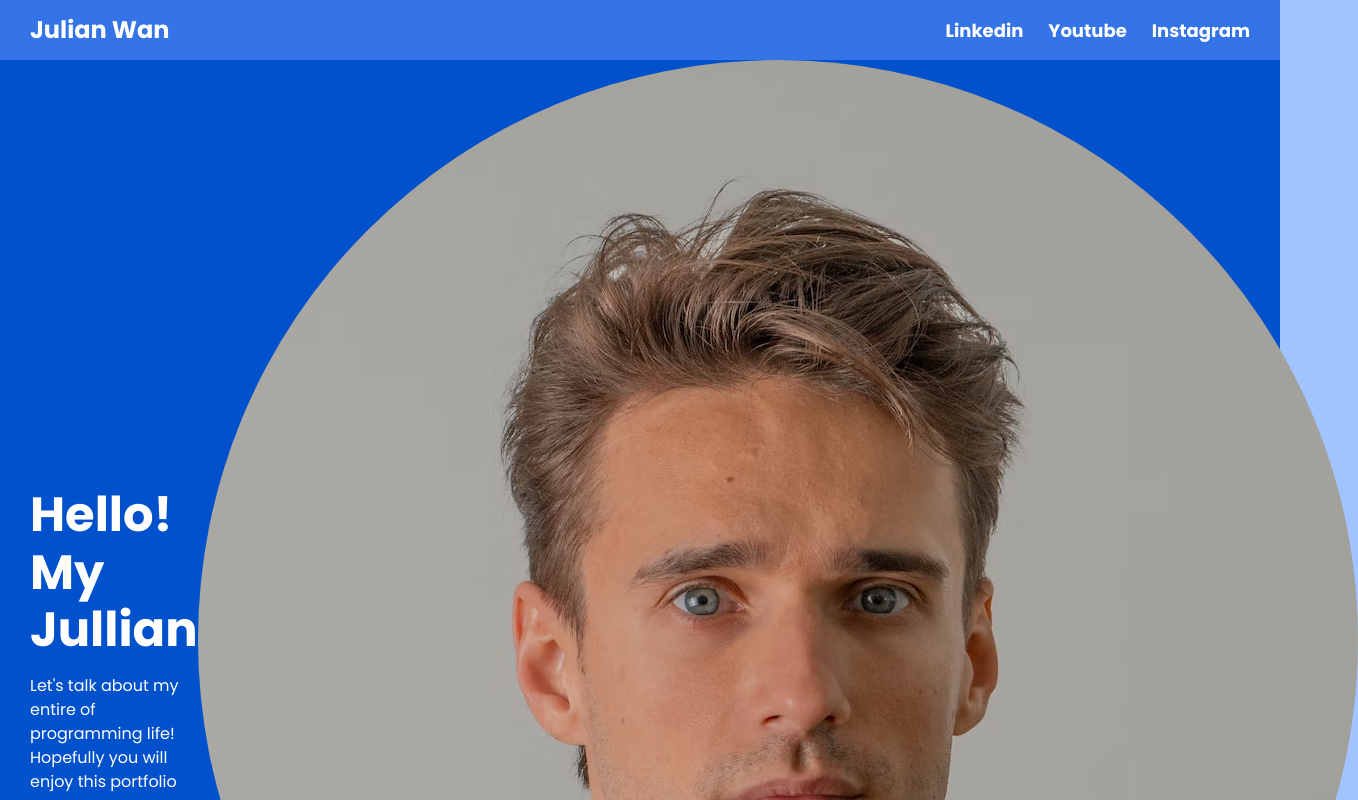
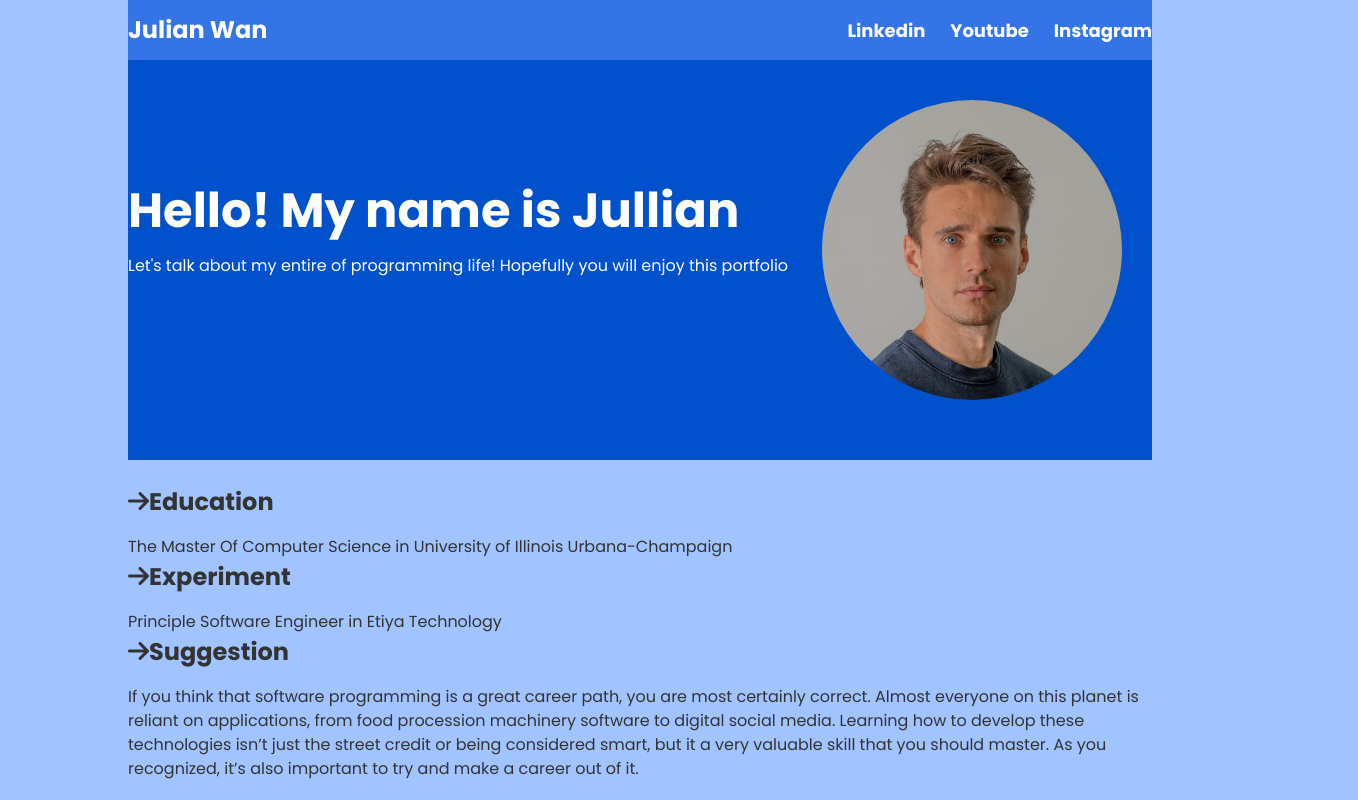
Before and after one commit to ismaillcann/mywebsite_ismail, a plain HTML site: page mywebsite/index.html in a window 1280 px wide. Shown: the top 800 px of the page, 1358 px wide, since content can reach past the window. Drawn offline with Linux system fonts and the light colour scheme.

Commit message:
profil foto ayarlandı, container sağ ve sol boşluklar düzenlendi.

```diff
--- a/mywebsite/index.html
+++ b/mywebsite/index.html
@@ -56,10 +56,10 @@
       <header class="header">
         <div class="container">
           <div>
-            <h1>Hello! My Jullian</h1>
+            <h1>Hello! My name is Jullian</h1>
             <p>Let's talk about my entire of programming life! Hopefully you will enjoy this portfolio</p>
           </div>
-          <img src="../pictures/profilephoto.avif" />
+          <img src="../pictures/profilephoto.png" />
         </div>
       </header>
       <br />
--- a/mywebsite/style.css
+++ b/mywebsite/style.css
@@ -13,10 +13,15 @@ body {
   color: #333;
   background-color: #a1c3ff;
   display: flex;
+  margin-left: 10%;
+  margin-right: 10%;
 }
 
 img {
-  max-width: 100%;
+  width: 300px;
+  margin-top: 40px;
+  align-items: flex-end;
+  margin-right: 30px;
 }
 
 h1,
@@ -30,8 +35,8 @@ ul {
 
 .container {
   max-width: 1100 px;
-  margin: 0 auto;
-  padding: 0 30px;
+  margin: 0 0;
+  padding: 0 0;
 }
 
 .container img {
```
Also changed, not shown: pictures/profilephoto.png (renamed from pictures/profilephoto.avif).
